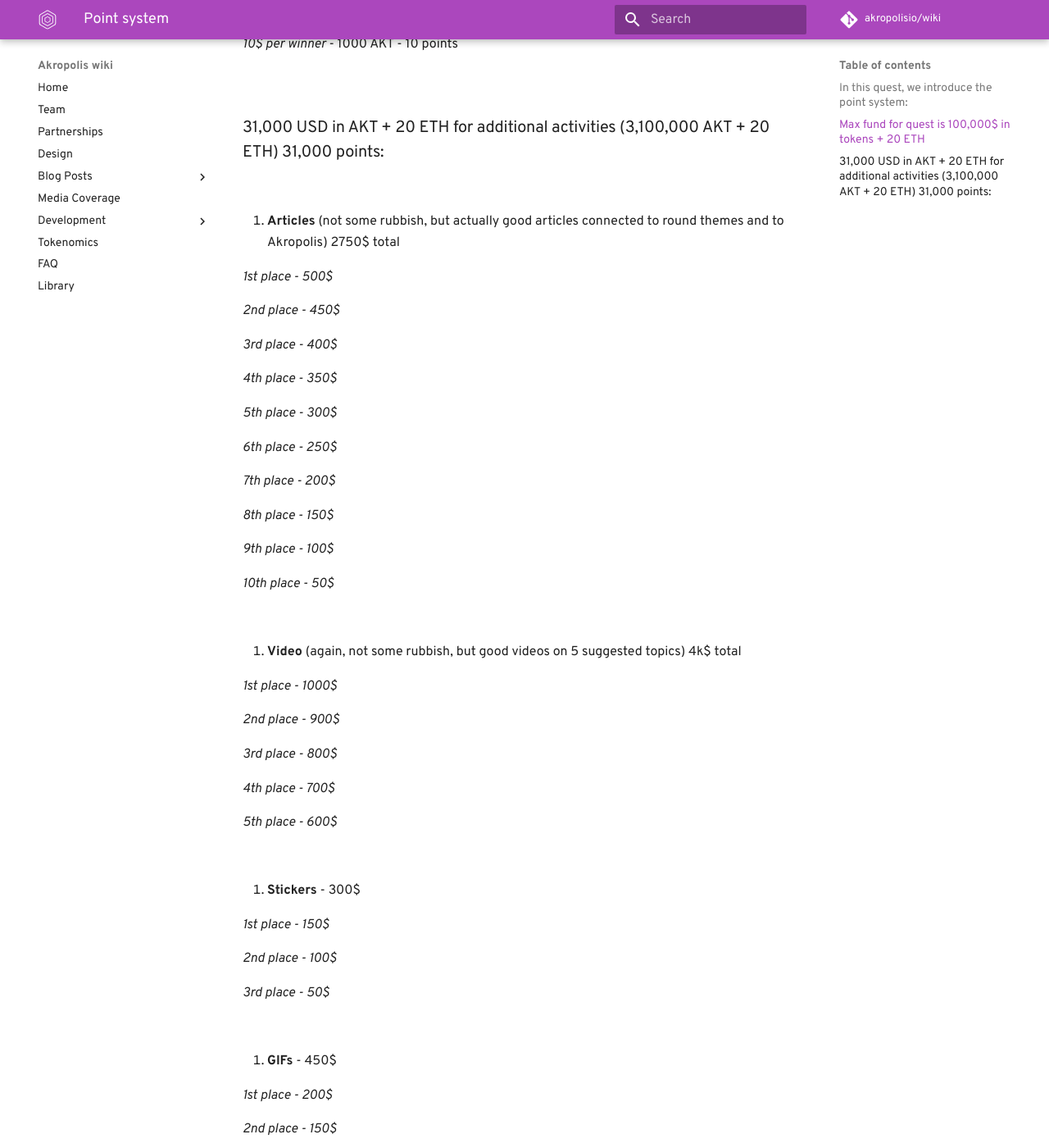
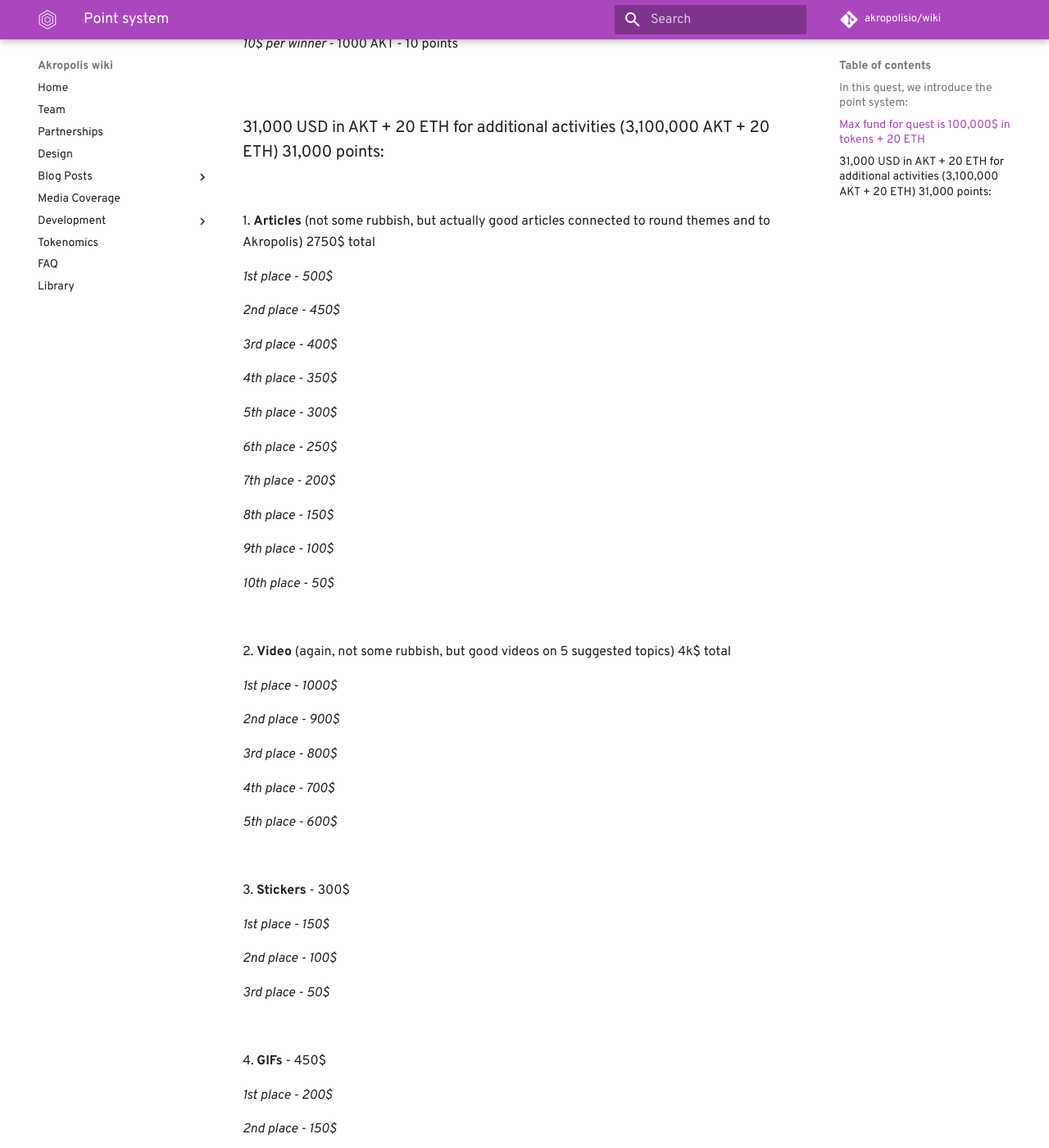
Before and after one commit to kaonone/wiki, an MkDocs documentation site: the page built from docs/pointsys.md, in a window 1280 px wide and 1400 px high, scrolled down 1345 px. Shown: the whole window at 82% size. Built offline with MkDocs 1.6.1 and Material for MkDocs 9.7.7, drawn with Linux system fonts in a browser that asks for light colours; some web fonts are replaced; comment, search, counter and statistics services are not loaded; old or Windows-style settings are respelled for this version of MkDocs.

Commit message:
Fix numbering

```diff
--- a/docs/pointsys.md
+++ b/docs/pointsys.md
@@ -62,7 +62,7 @@
 
 </br>
 
-1. **Articles** (not some rubbish, but actually good articles connected to round themes and to Akropolis) 2750$ total
+1\. **Articles** (not some rubbish, but actually good articles connected to round themes and to Akropolis) 2750$ total
 
 _1st place - 500$_
 
@@ -86,7 +86,7 @@
 
 </br>
 
-2. **Video** (again, not some rubbish, but good videos on 5 suggested topics) 4k$ total
+2\. **Video** (again, not some rubbish, but good videos on 5 suggested topics) 4k$ total
 
 _1st place - 1000$_
 
@@ -100,7 +100,7 @@
 
 </br>
 
-3. **Stickers** - 300$
+3\. **Stickers** - 300$
 
 _1st place - 150$_
 
@@ -110,7 +110,7 @@
 
 </br>
 
-4. **GIFs** - 450$
+4\. **GIFs** - 450$
 
 _1st place - 200$_
 
@@ -120,19 +120,19 @@
 
 </br>
 
-5. **Quest recaps** - 400$
+5\. **Quest recaps** - 400$
 
 We will choose the _best recap for each round and give 50$_
 
 </br>
 
-6. **Feedback form**
+6\. **Feedback form**
 
 Fill in feedback _typeform and receive 10$_ (only for quest participants - ones who at least tried task 1)
 
 </br>
 
-7. **Task 1 submissions**
+7\. **Task 1 submissions**
 
 We will give _50$ to each really cool submission_ (our own subjective choice)
 
```
